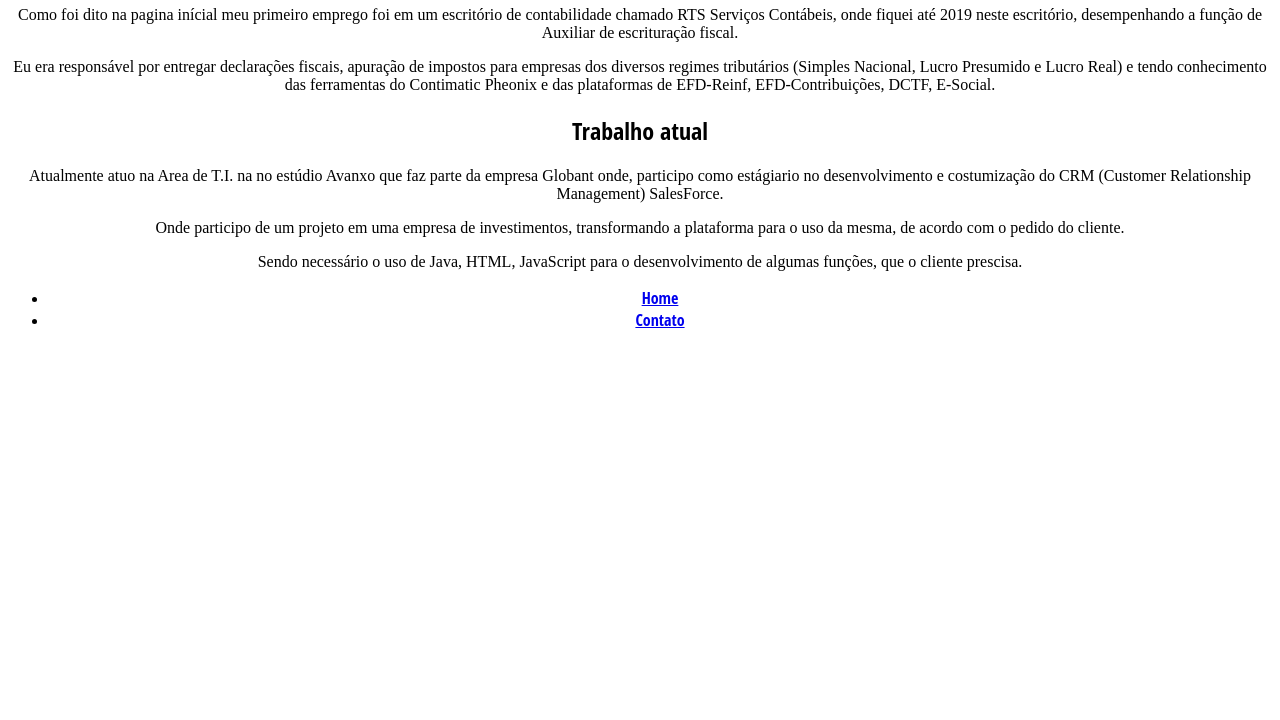
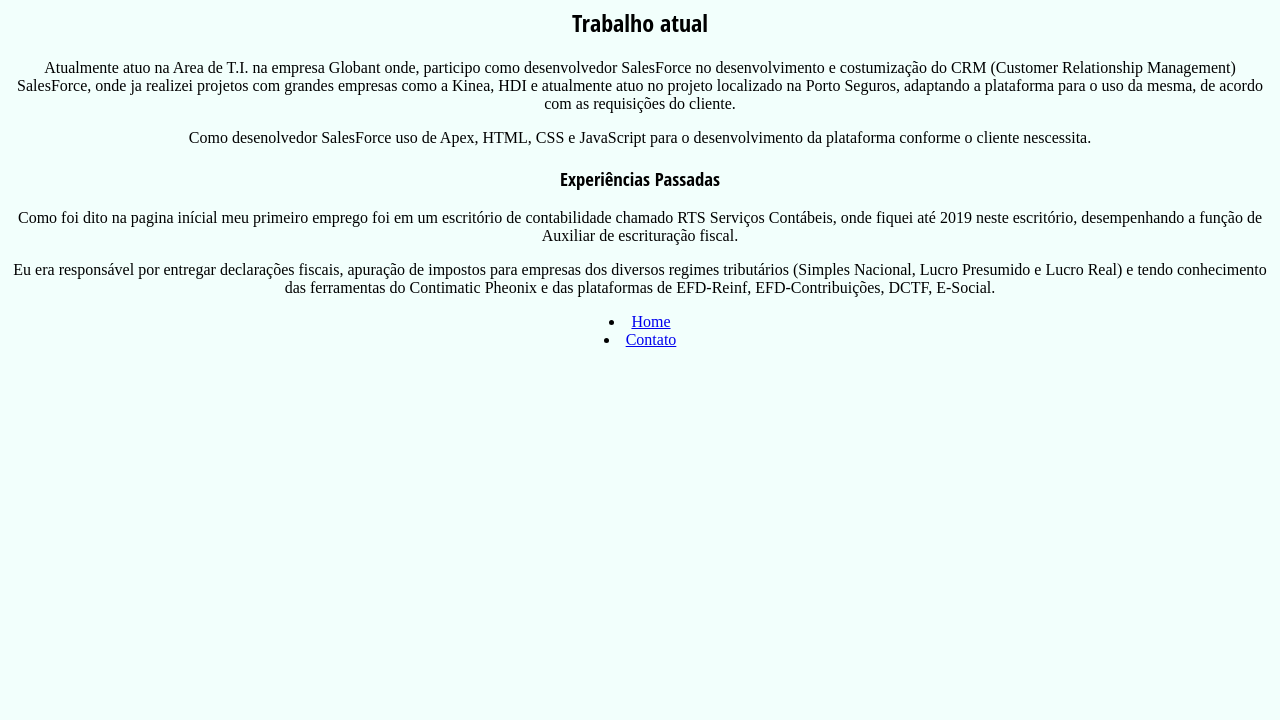
Before and after one commit to joaovbds4/WEB, a plain HTML site: page paginas apresentação/sobre.html in a window 1280 px wide. Shown: the part 80-800 px from the top of the page. Drawn offline with Linux system fonts and the light colour scheme.

Commit message:
atualização 2021

```diff
--- a/paginas apresentação/index.css
+++ b/paginas apresentação/index.css
@@ -1,4 +1,4 @@
-<style>
+
 body {
 	font-family: "Crimson Text", "Times New Roman", serif;
 	background-color: #F2FFFC;
@@ -21,9 +21,6 @@
 	text-align: center;
 }
 
-.center {
-  text-align: center;
-}
 
 #email{
     border: 50px;
@@ -35,10 +32,9 @@
 	color: #851944;
 }
 
-aside a {
-    border-left: 250px;
-    text-align: center
-	color: #851944;
-	font-family: "Open Sans Condensed", sans-serif;
+footer{
+    display: table;
+    text-align: center;
+    margin-left: auto;
+    margin-right: auto;
 }
-</style>
--- a/paginas apresentação/sobre.html
+++ b/paginas apresentação/sobre.html
@@ -8,23 +8,24 @@
     </head>
     <body>
         <main>
-            <h1>Experiência Profissional</h1>
+            <h1>Experiências Profissional</h1>
+            <h2>Trabalho atual</h2>
+            <p>
+                Atualmente atuo na Area de T.I. na empresa Globant onde, participo como desenvolvedor SalesForce no desenvolvimento e costumização do CRM (Customer Relationship Management) SalesForce,
+                onde ja realizei projetos com grandes empresas como a Kinea, HDI e atualmente atuo no projeto localizado na Porto Seguros, adaptando a plataforma para o uso da mesma, de acordo com as requisições do cliente.
+            </p>
+            <p>Como desenolvedor SalesForce uso de Apex, HTML, CSS e JavaScript  para o desenvolvimento da plataforma conforme o cliente nescessita.</p>
+
+            <h3>Experiências Passadas</h3>
             <p>Como foi dito na pagina inícial meu primeiro emprego foi em um escritório de contabilidade chamado RTS Serviços Contábeis, onde fiquei até 2019 neste escritório, desempenhando a função de Auxiliar de escrituração fiscal.</p>
             <p>Eu era responsável por entregar declarações fiscais, apuração de impostos para empresas dos diversos regimes tributários (Simples Nacional, Lucro Presumido e Lucro Real) e tendo conhecimento das ferramentas do Contimatic Pheonix e das plataformas de EFD-Reinf, EFD-Contribuições, DCTF, E-Social.</p>
-            <h2>Trabalho atual</h2>
-            <p>Atualmente atuo na Area de T.I. na no estúdio Avanxo que faz parte da empresa Globant onde, participo como estágiario no desenvolvimento e costumização do CRM (Customer Relationship Management) SalesForce.</p>
-            <p>Onde participo de um projeto em uma empresa de investimentos, transformando a plataforma para o uso da mesma, de acordo com o pedido do cliente.</p>
-            <p>Sendo necessário o uso de Java, HTML, JavaScript para o desenvolvimento de algumas funções, que o cliente prescisa.</p>
+
         </main>
-        <div class="center">
-        <aside>
-            <nav>
-                    <ul>
-                        <li><a href="index.html">Home</a></li>
-                        <li><a href="contato.html">Contato</a></li>
-                    </ul>
-            </nav>
-        </aside>
-        </div>
+        <footer>
+            <li><a href="index.html">Home</a></li>
+            <li><a href="contato.html">Contato</a></li>
+        </footer>
+
+
     </body>
 </html>
```
Also changed, not shown: paginas apresentação/contato.html (+5 -11 lines), paginas apresentação/index.html (+11 -13 lines).
